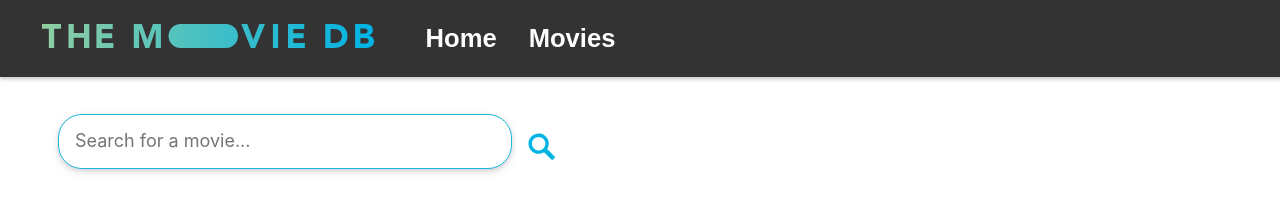
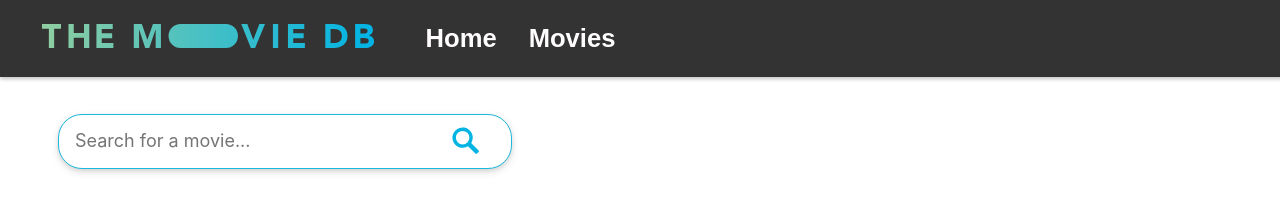
Before and after one commit to dm-zhuk/goit-react-woolf-hw-05-movies, a React (Create React App) app: page /goit-react-woolf-hw-05-movies/movies in a window 1280 px wide. Shown: the top 221 px of the page. Built offline with nearby package versions, Linux system fonts and the light colour scheme.

Commit message:
src/index.js upd

```diff
--- a/src/index.js
+++ b/src/index.js
@@ -6,7 +6,7 @@ import App from 'components/App/App';
 
 ReactDOM.createRoot(document.getElementById('root')).render(
   <React.StrictMode>
-    <BrowserRouter basename="/goit-react-woolf-hw-05-movies/">
+    <BrowserRouter basename="/goit-react-woolf-hw-05-movies">
       <App />
     </BrowserRouter>
   </React.StrictMode>
--- a/src/layouts/MainLayout/index.module.css
+++ b/src/layouts/MainLayout/index.module.css
@@ -36,11 +36,6 @@ nav {
     transform: scale(1.03);
 }
 
-.link:active {
-    color: #1BB7DC;
-    /* pointer-events: none; */
-}
-
 .homeSection {
     flex: 1;
     padding: 1rem;
--- a/src/pages/MoviePage/MoviePage.jsx
+++ b/src/pages/MoviePage/MoviePage.jsx
@@ -46,7 +46,7 @@ const MoviePage = () => {
   return (
     <>
       <div className={styles.searchContainer}>
-        <form onSubmit={handleSearch}>
+        <form className={styles.searchForm} onSubmit={handleSearch}>
           <input
             className={styles.searchInput}
             type="text"
--- a/src/pages/MoviePage/index.module.css
+++ b/src/pages/MoviePage/index.module.css
@@ -1,8 +1,14 @@
 .searchContainer {
     display: flex;
-    align-items: center;
     padding-top: 56px;
     margin: 42px;
+    gap: 24px;
+}
+
+.searchForm {
+    display: flex;
+    align-items: center;
+    position: relative;
 }
 
 .searchInput {
@@ -15,6 +21,10 @@
 }
 
 .searchButton {
+    position: absolute;
+    top: 50%;
+    right: 16px;
+    transform: translateY(-50%);
     background-image: url('/src/img/icon-find.svg');
     background-repeat: no-repeat;
     background-size: 60%;
@@ -24,12 +34,4 @@
     padding: 24px;
     border: none;
     cursor: pointer;
-
-    &:hover {
-        transform: scale(1.2);
-    }
 }
-
-.searchButton img {
-    height: 32px;
-}
```
